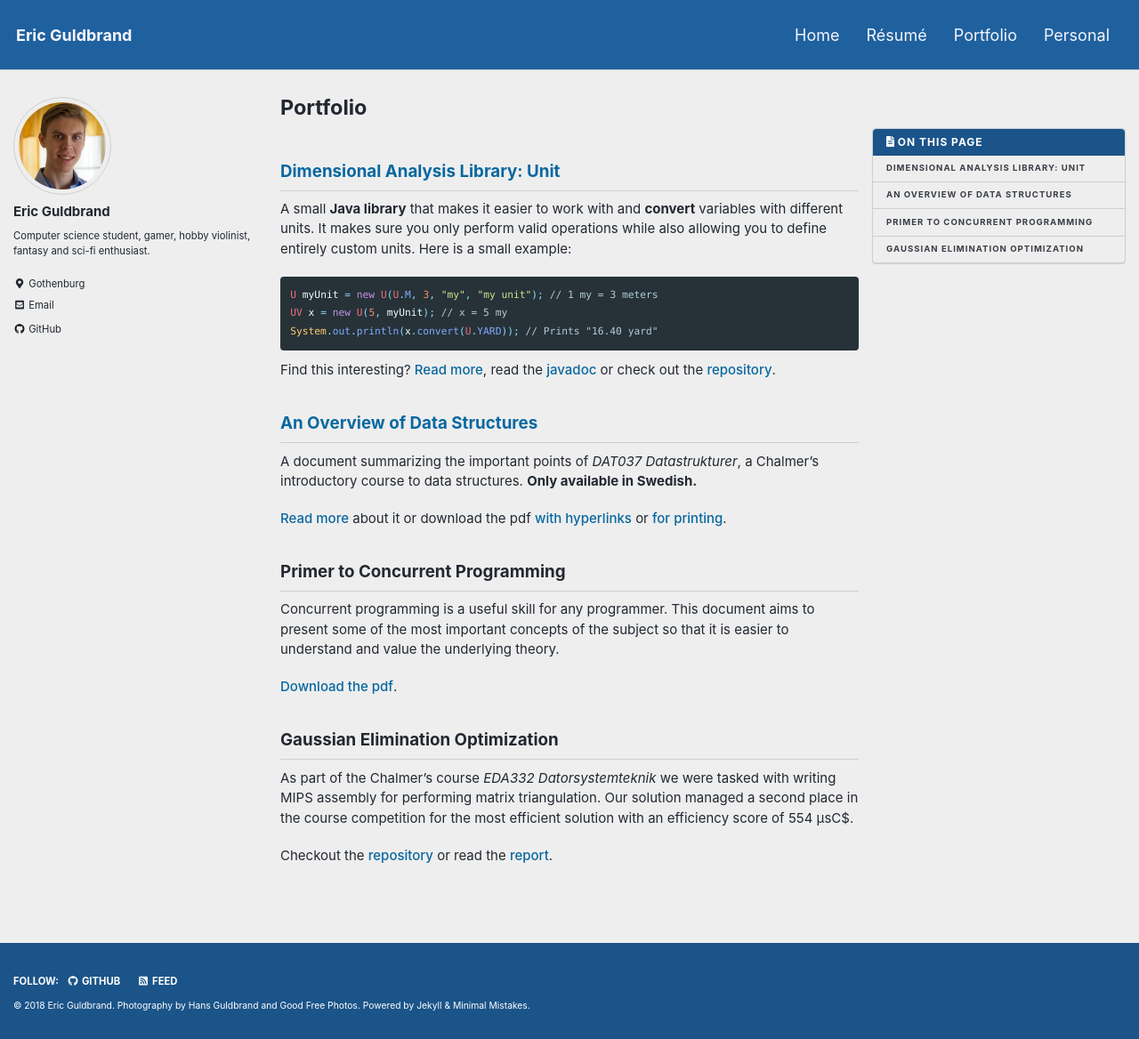
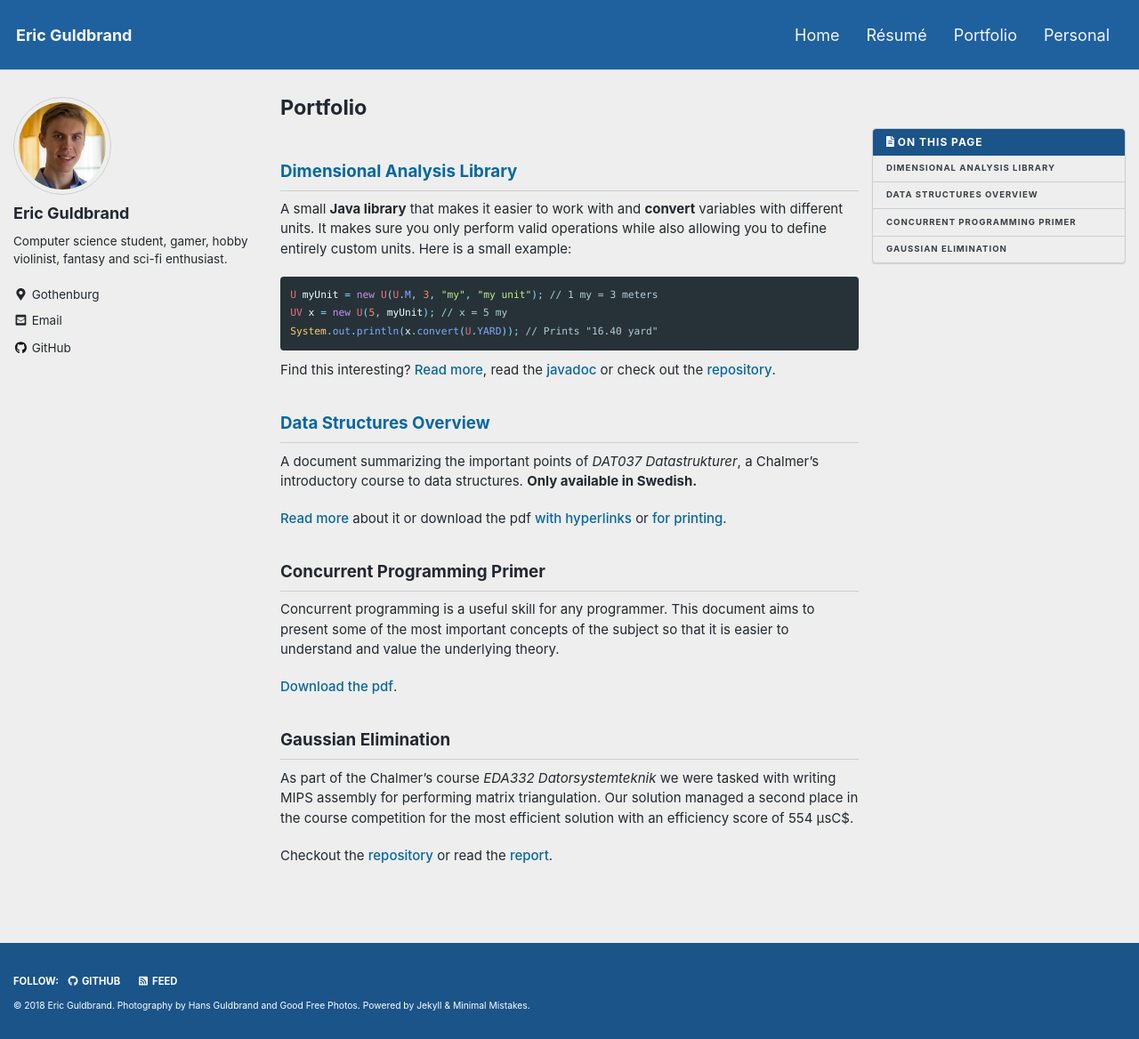
Before and after one commit to ecen/ecen.github.io, a Jekyll site: the page built from _pages/portfolio.md, in a window 1280 px wide and 1168 px high. Shown: the whole window at 89% size. Built offline with Jekyll 4.4.1, drawn with Linux system fonts in a browser that asks for light colours; nearby versions of some CDN libraries.

Commit message:
Improved site structure.

```diff
--- a/_config.yml
+++ b/_config.yml
@@ -20,7 +20,7 @@ title                    : "Eric Guldbrand"
 title_separator          : "|"
 name                     : "Eric Guldbrand"
 description              : "Résumé, portfolio and personal site of Eric Guldbrand, a computer science student, gamer and sci-fi/fantasy enthusiast. Here you can find out who I am and browse my personal side-projects: snippets, code and documents."
-url                      : "http://eric.guldbrand.io" # the base hostname & protocol for your site e.g. "https://mmistakes.github.io"
+url                      : "https://eric.guldbrand.io" # the base hostname & protocol for your site e.g. "https://mmistakes.github.io"
 baseurl                  : # the subpath of your site, e.g. "/blog"
 repository               : "ecen/ecen.github.io" # GitHub username/repo-name e.g. "mmistakes/minimal-mistakes"
 teaser                   : # path of fallback teaser image, e.g. "/assets/images/500x300.png"
@@ -265,7 +265,7 @@ defaults:
       author_profile: true
       read_time: true
       comments: # true
-      share: true
+      share: false
       related: true
   # _pages
   - scope:
--- a/_pages/portfolio.md
+++ b/_pages/portfolio.md
@@ -3,9 +3,11 @@ title: "Portfolio"
 author_profile: true
 permalink: /portfolio/
 toc: true
+#sidebar:
+   #nav: "portfolio"
 ---
 
-## [Dimensional Analysis Library: Unit](unit/)
+## [Dimensional Analysis Library](unit/)
 
 A small **Java library** that makes it easier to work with and **convert** variables with different units. It makes sure you only perform valid operations while also allowing you to define entirely custom units. Here is a small example:
 
@@ -17,20 +19,19 @@ System.out.println(x.convert(U.YARD)); // Prints "16.40 yard"
 
 Find this interesting? [Read more](unit/), read the [javadoc](https://ecen.github.io/unit/) or check out the [repository](https://github.com/ecen/unit/).
 
-
-## [An Overview of Data Structures](/portfolio/data-structures/)
+## [Data Structures Overview](/portfolio/data-structures/)
 
 A document summarizing the important points of *DAT037 Datastrukturer*, a Chalmer's introductory course to data structures. **Only available in Swedish.**
 
 [Read more](/portfolio/data-structures/) about it or download the pdf [with hyperlinks](/assets/docs/datastrukturer_sammanfattning.pdf) or [for printing](/assets/docs/datastrukturer-printing-version.pdf).
 
-## Primer to Concurrent Programming
+## Concurrent Programming Primer
 
 Concurrent programming is a useful skill for any programmer. This document aims to present some of the most important concepts of the subject so that it is easier to understand and value the underlying theory.
 
 [Download the pdf](/assets/docs/Primer_to_Concurrent_Programming.pdf).
 
-## Gaussian Elimination Optimization
+## Gaussian Elimination
 
 As part of the Chalmer's course *EDA332 Datorsystemteknik* we were tasked with writing MIPS assembly for performing matrix triangulation. Our solution managed a second place in the course competition for the most efficient solution with an efficiency score of 554 µsC$.
 
--- a/_sass/minimal-mistakes/skins/_ecen.scss
+++ b/_sass/minimal-mistakes/skins/_ecen.scss
@@ -43,6 +43,14 @@ html {
   font-size: 0.8em !important;
 }
 
+.sidebar {
+   font-size: 1.2em !important;
+}
+
+.nav__list .nav__items {
+   font-size: 1.4em !important;
+}
+
 /*body {
   @media (min-width: 48em) {
     margin-bottom: 0px !important;
```
Also changed, not shown: _data/navigation.yml (+22 -10 lines), index.md (line endings or trailing spaces).
